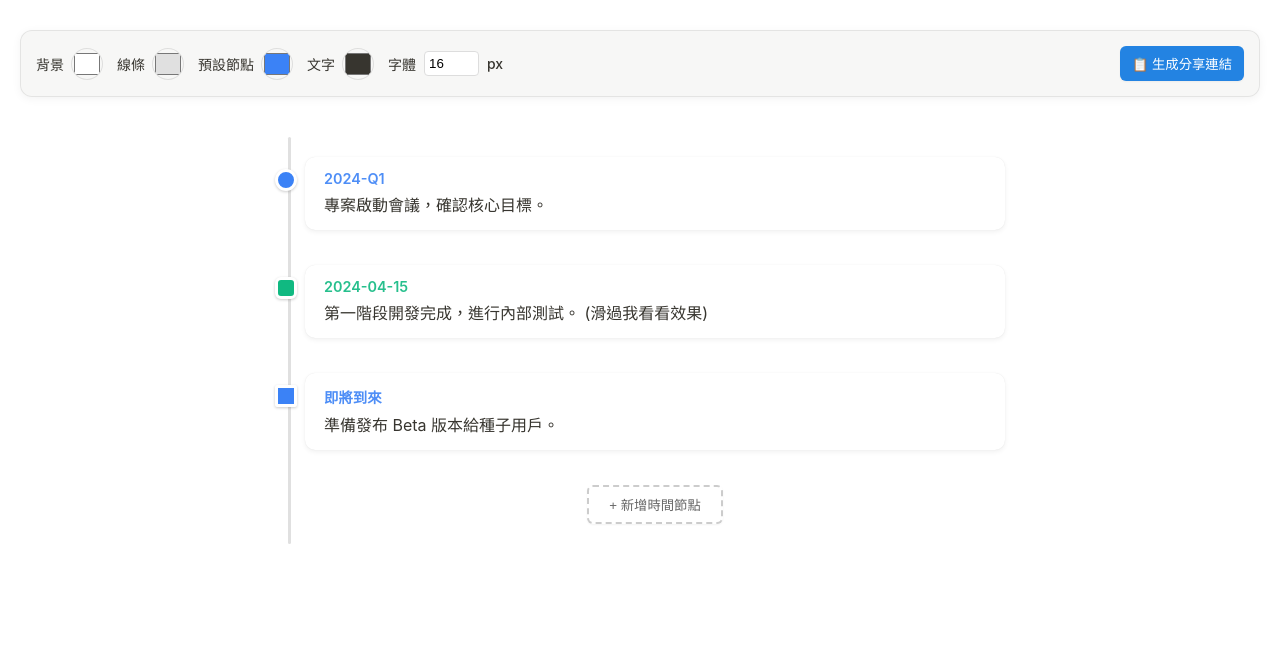
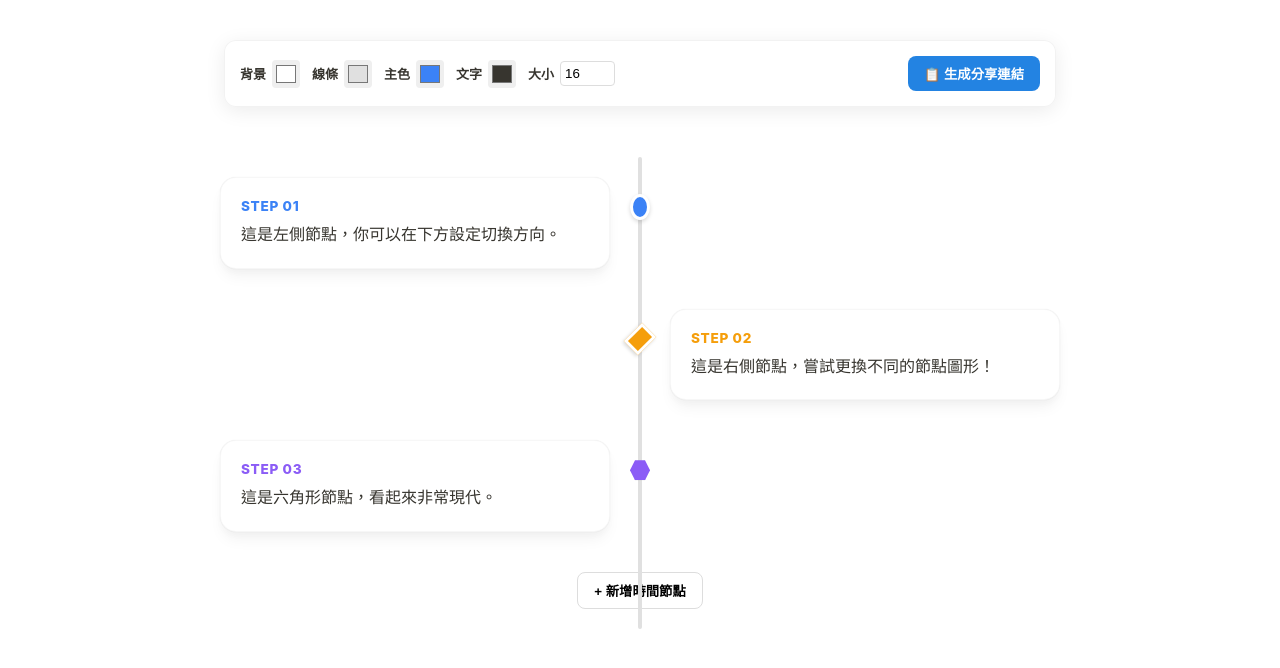
Before and after one commit to l0905501192-arch/Timeline01, a plain HTML site: page index.html in a window 1280 px wide. Drawn offline with Linux system fonts and the light colour scheme.

Commit message:
Update index.html

```diff
--- a/index.html
+++ b/index.html
@@ -3,380 +3,267 @@
 <head>
     <meta charset="UTF-8">
     <meta name="viewport" content="width=device-width, initial-scale=1.0">
-    <title>Notion 美化版可編輯時間線 V2</title>
+    <title>Notion 進階美化時間線 V3</title>
     <style>
         :root {
-            /* 全局變數 */
             --bg-color: #ffffff;
             --line-color: #e0e0e0;
             --global-node-color: #3b82f6;
             --text-color: #37352f;
-            --card-bg: #ffffff; /* 卡片背景色，通常比背景稍微亮一點或持平 */
+            --card-bg: #ffffff;
             --font-size: 16px;
         }
 
         body {
             margin: 0;
-            padding: 30px 20px;
-            font-family: -apple-system, BlinkMacSystemFont, "Segoe UI", Roboto, Helvetica, Arial, sans-serif;
+            padding: 40px 10px;
+            font-family: -apple-system, BlinkMacSystemFont, "Segoe UI", Roboto, sans-serif;
             background-color: var(--bg-color);
             color: var(--text-color);
-            transition: background 0.3s, color 0.3s;
+            transition: all 0.3s;
         }
 
         /* --- 控制面板 --- */
         #controls {
-            background: rgba(247, 247, 245, 0.9);
-            backdrop-filter: blur(10px);
-            padding: 15px;
-            border-radius: 12px;
-            margin-bottom: 40px;
-            box-shadow: 0 2px 10px rgba(0,0,0,0.05);
-            display: flex;
-            flex-wrap: wrap;
-            gap: 15px;
-            align-items: center;
-            border: 1px solid rgba(0,0,0,0.08);
+            position: sticky; top: 10px; z-index: 100;
+            background: rgba(255, 255, 255, 0.8);
+            backdrop-filter: blur(12px);
+            padding: 15px; border-radius: 12px;
+            margin: 0 auto 50px auto; max-width: 800px;
+            box-shadow: 0 4px 20px rgba(0,0,0,0.08);
+            display: flex; flex-wrap: wrap; gap: 12px; align-items: center;
+            border: 1px solid rgba(0,0,0,0.05);
         }
 
-        .control-group { display: flex; align-items: center; gap: 8px; font-size: 14px; font-weight: 500;}
-        input[type="color"] { width: 30px; height: 30px; border: none; padding: 0; background: none; cursor: pointer; border-radius: 50%; overflow: hidden; box-shadow: 0 0 0 1px rgba(0,0,0,0.1);}
-        input[type="number"] { padding: 4px; border: 1px solid #ddd; border-radius: 4px;}
+        .control-group { display: flex; align-items: center; gap: 6px; font-size: 13px; font-weight: 600; }
+        input[type="color"] { width: 28px; height: 28px; border: none; cursor: pointer; border-radius: 4px; }
+        input[type="number"] { width: 45px; padding: 4px; border: 1px solid #ddd; border-radius: 4px; }
 
         button {
-            cursor: pointer;
-            padding: 8px 12px;
-            border-radius: 6px;
-            border: 1px solid #ddd;
-            background: white;
-            font-weight: 500;
-            transition: all 0.2s;
-            box-shadow: 0 1px 2px rgba(0,0,0,0.05);
+            cursor: pointer; padding: 8px 16px; border-radius: 8px; border: 1px solid #ddd;
+            background: white; font-weight: 600; transition: all 0.2s;
         }
-        button:hover { background: #f0f0f0; }
         .btn-primary { background: #2383e2; color: white; border: none; }
-        .btn-primary:hover { background: #1a73ca; box-shadow: 0 2px 5px rgba(35, 131, 226, 0.3); }
+        .btn-primary:hover { transform: translateY(-1px); box-shadow: 0 4px 12px rgba(35, 131, 226, 0.3); }
 
-        /* --- 時間線主體結構 --- */
+        /* --- 時間線核心佈局 --- */
         .timeline-container {
-            position: relative;
-            max-width: 700px;
-            margin: 0 auto;
-            padding: 20px 0 20px 30px; /* 左側留空給線條 */
+            position: relative; max-width: 900px; margin: 0 auto; padding: 20px 0;
         }
 
-        /* 垂直主線 */
+        /* 中央主線 */
         .timeline-line {
-            position: absolute;
-            left: 13px; /* 調整線條位置以對齊節點中心 */
-            top: 0;
-            bottom: 0;
-            width: 3px;
-            background-color: var(--line-color);
-            border-radius: 1.5px;
-            z-index: 0;
+            position: absolute; left: 50%; top: 0; bottom: 0;
+            width: 4px; background-color: var(--line-color);
+            transform: translateX(-50%); border-radius: 2px; z-index: 1;
         }
 
-        /* 單一節點區塊 */
+        /* 節點外層 */
         .node-wrapper {
-            position: relative;
-            margin-bottom: 35px;
+            position: relative; width: 100%; margin-bottom: 40px;
+            display: flex; justify-content: center; align-items: center;
         }
 
-        /* 節點圓點/形狀 */
+        /* 側向排版邏輯 */
+        .node-wrapper.left { justify-content: flex-start; padding-right: 50%; box-sizing: border-box; }
+        .node-wrapper.right { justify-content: flex-end; padding-left: 50%; box-sizing: border-box; }
+
+        /* 節點圖形容器 */
+        .node-dot-container {
+            position: absolute; left: 50%; top: 20px;
+            transform: translateX(-50%); z-index: 2;
+            width: 20px; height: 20px;
+            display: flex; align-items: center; justify-content: center;
+        }
+
         .node-dot {
-            position: absolute;
-            left: -30px; /* 調整以對齊線條中心 */
-            top: 12px; /* 調整垂直對齊 */
-            width: 16px;
-            height: 16px;
-            /* 背景色與形狀由 JS 動態控制 */
-            border: 3px solid var(--bg-color); /* 用邊框製造與線條的間隔感 */
-            z-index: 2;
-            box-shadow: 0 1px 3px rgba(0,0,0,0.2);
+            width: 100%; height: 100%;
+            background-color: var(--global-node-color);
+            border: 3px solid var(--bg-color);
+            box-shadow: 0 2px 4px rgba(0,0,0,0.15);
             transition: all 0.3s cubic-bezier(0.175, 0.885, 0.32, 1.275);
         }
-        /* 形狀類別 */
+
+        /* --- 多樣化形狀 --- */
         .shape-circle { border-radius: 50%; }
         .shape-square { border-radius: 2px; }
         .shape-rounded { border-radius: 6px; }
+        .shape-diamond { transform: rotate(45deg); }
+        .shape-hexagon { clip-path: polygon(25% 0%, 75% 0%, 100% 50%, 75% 100%, 25% 100%, 0% 50%); border: none !important; }
+        .shape-star { clip-path: polygon(50% 0%, 61% 35%, 98% 35%, 68% 57%, 79% 91%, 50% 70%, 21% 91%, 32% 57%, 2% 35%, 39% 35%); border: none !important; }
 
-
-        /* --- 美化後的內容卡片 --- */
+        /* --- 內容卡片 --- */
         .node-card {
-            position: relative;
-            background: var(--card-bg);
-            padding: 12px 18px;
-            border-radius: 10px;
-            box-shadow: 0 2px 5px rgba(0,0,0,0.06), 0 0 1px rgba(0,0,0,0.1);
-            font-size: var(--font-size);
-            transition: all 0.3s ease;
-            border: 1px solid transparent;
+            width: 90%; max-width: 380px; background: var(--card-bg);
+            padding: 20px; border-radius: 16px;
+            box-shadow: 0 4px 6px rgba(0,0,0,0.02), 0 10px 15px -3px rgba(0,0,0,0.05), 0 0 1px rgba(0,0,0,0.1);
+            position: relative; transition: all 0.3s ease;
+            margin: 0 30px; border: 1px solid rgba(0,0,0,0.03);
         }
 
-        /* 卡片互動動畫 */
         .node-card:hover {
-            transform: translateY(-3px) scale(1.01);
-            box-shadow: 0 8px 15px rgba(0,0,0,0.1), 0 0 1px rgba(0,0,0,0.1);
-            border-color: rgba(0,0,0,0.05);
-        }
-
-        .node-wrapper:hover .node-dot {
-             transform: scale(1.2); /* 滑鼠移到卡片時，點也稍微放大 */
+            transform: translateY(-5px) scale(1.02);
+            box-shadow: 0 20px 25px -5px rgba(0,0,0,0.1), 0 10px 10px -5px rgba(0,0,0,0.04);
         }
 
         .node-time {
-            font-weight: 600;
-            margin-bottom: 6px;
-            display: block;
-            color: var(--global-node-color); /* 時間顏色預設跟隨全局節點色 */
-            opacity: 0.9;
-            font-size: 0.9em;
+            font-weight: 800; font-size: 0.85em; margin-bottom: 8px; display: block;
+            letter-spacing: 0.05em; color: var(--global-node-color);
         }
 
-        .node-desc {
-            line-height: 1.5;
-            outline: none; /* 移除編輯時的藍框 */
+        .node-desc { line-height: 1.6; outline: none; font-size: var(--font-size); }
+
+        /* --- 個別控制項 --- */
+        .node-settings {
+            margin-top: 15px; padding-top: 10px; border-top: 1px solid #eee;
+            display: none; flex-wrap: wrap; gap: 10px; font-size: 11px;
+        }
+        .node-wrapper:hover .node-settings { display: flex; }
+        .node-settings select, .node-settings button { padding: 3px 6px; border-radius: 4px; border: 1px solid #ddd; font-size: 11px; }
+
+        .delete-btn {
+            position: absolute; top: 10px; right: 10px; width: 20px; height: 20px;
+            display: flex; align-items: center; justify-content: center;
+            border-radius: 50%; cursor: pointer; opacity: 0; transition: 0.2s; background: #fff1f0; color: #ff4d4f;
+        }
+        .node-card:hover .delete-btn { opacity: 1; }
+
+        /* --- 響應式 --- */
+        @media (max-width: 600px) {
+            .timeline-line { left: 20px; }
+            .node-dot-container { left: 20px; }
+            .node-wrapper.left, .node-wrapper.right { justify-content: flex-start; padding-left: 45px; padding-right: 10px; }
+            .node-card { max-width: 100%; margin: 0; }
         }
 
-        /* 刪除按鈕 */
-        .delete-btn {
-            position: absolute;
-            top: 8px;
-            right: 8px;
-            width: 24px;
-            height: 24px;
-            display: flex; align-items: center; justify-content: center;
-            color: #999;
-            border-radius: 50%;
-            cursor: pointer;
-            opacity: 0; /* 預設隱藏 */
-            transition: all 0.2s;
-            background: rgba(0,0,0,0.05);
-        }
-        .delete-btn:hover { color: white; background: #ff4d4f; }
-        .node-card:hover .delete-btn { opacity: 1; } /* hover 卡片時顯示 */
-
-
-        /* --- 個別節點設定列 (Hover 時顯示) --- */
-        .node-individual-controls {
-            margin-top: 8px;
-            padding: 8px 12px;
-            background: rgba(0,0,0,0.03);
-            border-radius: 6px;
-            display: none; /* 預設隱藏 */
-            align-items: center;
-            gap: 10px;
-            font-size: 12px;
-            color: #666;
-            animation: fadeIn 0.3s ease;
-        }
-        /* 滑鼠滑過整個節點區域時顯示設定列 */
-        .node-wrapper:hover .node-individual-controls {
-            display: flex;
-        }
-
-        .node-individual-controls select {
-            padding: 2px 4px; border-radius: 4px; border: 1px solid #ddd; font-size: 12px;
-        }
-        .btn-reset { padding: 2px 6px; font-size: 11px; background: none; border: 1px solid #ccc;}
-        .btn-reset:hover { border-color: #999; color: #333; background: #ddd;}
-
-        @keyframes fadeIn { from { opacity: 0; transform: translateY(-5px); } to { opacity: 1; transform: translateY(0); }}
-
-
-        /* --- 唯讀模式 (用於分享連結) --- */
-        body.readonly #controls { display: none !important; }
-        body.readonly .delete-btn { display: none !important; }
-        body.readonly .add-node-btn-container { display: none !important; }
-        body.readonly .node-individual-controls { display: none !important; } /* 重要：隱藏個別控制項 */
-        body.readonly .node-card:hover { transform: translateY(-3px) scale(1.01); } /* 保持動畫 */
-        body.readonly [contenteditable="true"] { contenteditable="false"; } /* 禁止編輯文字 */
-        body.readonly { padding-top: 50px; }
-
+        /* 唯讀模式 */
+        body.readonly #controls, body.readonly .node-settings, body.readonly .delete-btn, body.readonly #addBtn { display: none !important; }
+        body.readonly .node-desc { pointer-events: none; }
     </style>
 </head>
-<body id="body">
+<body>
 
 <div id="controls">
-    <div class="control-group" title="全局背景顏色">背景 <input type="color" id="bgColor" value="#ffffff"></div>
-    <div class="control-group" title="時間線條顏色">線條 <input type="color" id="lineColor" value="#e0e0e0"></div>
-    <div class="control-group" title="預設節點顏色">預設節點 <input type="color" id="globalNodeColor" value="#3b82f6"></div>
-    <div class="control-group" title="文字顏色">文字 <input type="color" id="textColor" value="#37352f"></div>
-    <div class="control-group">字體 <input type="number" id="fontSize" value="16" style="width: 45px;" min="12" max="24"> px</div>
-    <div style="flex-grow: 1;"></div> <button class="btn-primary" onclick="generateShareLink()">📋 生成分享連結</button>
+    <div class="control-group">背景<input type="color" id="bgColor" value="#ffffff"></div>
+    <div class="control-group">線條<input type="color" id="lineColor" value="#e0e0e0"></div>
+    <div class="control-group">主色<input type="color" id="globalNodeColor" value="#3b82f6"></div>
+    <div class="control-group">文字<input type="color" id="textColor" value="#37352f"></div>
+    <div class="control-group">大小<input type="number" id="fontSize" value="16"></div>
+    <div style="flex-grow: 1;"></div>
+    <button class="btn-primary" onclick="generateShareLink()">📋 生成分享連結</button>
 </div>
 
 <div class="timeline-container">
     <div class="timeline-line"></div>
-    <div id="nodesContainer">
-        </div>
-    <div class="add-node-btn-container" style="margin-top: 20px; text-align: center;">
-        <button onclick="addNode()" style="padding: 8px 20px; border: 2px dashed #ccc; color: #666;">+ 新增時間節點</button>
+    <div id="nodesContainer"></div>
+    <div id="addBtn" style="text-align: center; margin-top: 30px;">
+        <button onclick="addNode()">+ 新增時間節點</button>
     </div>
 </div>
 
 <script>
-    // 初始狀態資料結構
     let state = {
-        bg: '#ffffff',
-        line: '#e0e0e0',
-        globalNode: '#3b82f6',
-        text: '#37352f',
-        size: 16,
-        // items 現在包含可選的 'color' 和 'shape' 屬性
+        bg: '#ffffff', line: '#e0e0e0', globalNode: '#3b82f6', text: '#37352f', size: 16,
         items: [
-            { time: '2024-Q1', desc: '專案啟動會議，確認核心目標。', shape: 'circle' },
-            { time: '2024-04-15', desc: '第一階段開發完成，進行內部測試。 (滑過我看看效果)', color: '#10b981', shape: 'rounded' },
-            { time: '即將到來', desc: '準備發布 Beta 版本給種子用戶。', shape: 'square' }
+            { time: 'STEP 01', desc: '這是左側節點，你可以在下方設定切換方向。', side: 'left', shape: 'circle' },
+            { time: 'STEP 02', desc: '這是右側節點，嘗試更換不同的節點圖形！', side: 'right', shape: 'diamond', color: '#f59e0b' },
+            { time: 'STEP 03', desc: '這是六角形節點，看起來非常現代。', side: 'left', shape: 'hexagon', color: '#8b5cf6' }
         ]
     };
 
-    // 初始化函數
     function init() {
         const params = new URLSearchParams(window.location.search);
         const data = params.get('data');
-        const mode = params.get('mode');
-
         if (data) {
-            try {
-                state = JSON.parse(decodeURIComponent(atob(data)));
-            } catch (e) {
-                console.error("資料解析失敗", e);
-                alert("連結資料似乎損毀了。將加載預設內容。");
-            }
+            try { state = JSON.parse(decodeURIComponent(atob(data))); } catch (e) {}
+            if (params.get('mode') === 'view') document.body.classList.add('readonly');
         }
-
-        if (mode === 'view') {
-            document.body.classList.add('readonly');
-            // 在唯讀模式下，移除 contenteditable 屬性
-            const editables = document.querySelectorAll('[contenteditable="true"]');
-            editables.forEach(el => el.setAttribute('contenteditable', 'false'));
-        } else {
-            // 編輯模式下，同步控制項的值
-            document.getElementById('bgColor').value = state.bg;
-            document.getElementById('lineColor').value = state.line;
-            document.getElementById('globalNodeColor').value = state.globalNode;
-            document.getElementById('textColor').value = state.text;
-            document.getElementById('fontSize').value = state.size;
-        }
-
         render();
     }
 
-    // 渲染函數 (核心邏輯)
     function render() {
-        // 更新 CSS 變數
         document.documentElement.style.setProperty('--bg-color', state.bg);
         document.documentElement.style.setProperty('--line-color', state.line);
         document.documentElement.style.setProperty('--global-node-color', state.globalNode);
         document.documentElement.style.setProperty('--text-color', state.text);
         document.documentElement.style.setProperty('--font-size', state.size + 'px');
-        // 根據背景亮度自動調整卡片背景色 (簡單版)
-        const cardBg = state.bg === '#ffffff' ? '#ffffff' : adjustColorBrightness(state.bg, 10);
-        document.documentElement.style.setProperty('--card-bg', cardBg);
+        document.documentElement.style.setProperty('--card-bg', state.bg);
 
         const container = document.getElementById('nodesContainer');
         container.innerHTML = '';
 
-        const isReadonly = document.body.classList.contains('readonly');
+        state.items.forEach((item, index) => {
+            const side = item.side || 'left';
+            const color = item.color || state.globalNode;
+            const shape = item.shape || 'circle';
 
-        state.items.forEach((item, index) => {
-            // 決定此節點的顏色與形狀 (優先使用個別設定，否則使用全局)
-            const nodeColor = item.color || state.globalNode;
-            const nodeShapeClass = `shape-${item.shape || 'circle'}`;
-            // 時間文字顏色：如果有自定義節點色就用該色，否則用全局設定
-            const timeColorStyle = item.color ? `color: ${item.color}` : '';
+            const node = document.createElement('div');
+            node.className = `node-wrapper ${side}`;
+            node.innerHTML = `
+                <div class="node-dot-container">
+                    <div class="node-dot shape-${shape}" style="background-color: ${color}"></div>
+                </div>
+                <div class="node-card">
+                    <div class="delete-btn" onclick="removeNode(${index})">✕</div>
+                    <span class="node-time" style="color: ${color}" contenteditable="true" onblur="updateItem(${index}, 'time', this.innerText)">${item.time}</span>
+                    <div class="node-desc" contenteditable="true" onblur="updateItem(${index}, 'desc', this.innerText)">${item.desc}</div>
 
-            const nodeWrapper = document.createElement('div');
-            nodeWrapper.className = 'node-wrapper';
-            nodeWrapper.innerHTML = `
-                <div class="node-dot ${nodeShapeClass}" style="background-color: ${nodeColor}; border-color: var(--bg-color);"></div>
-
-                <div class="node-card">
-                    <span class="delete-btn" onclick="removeNode(${index})">✕</span>
-                    <span class="node-time" style="${timeColorStyle}" contenteditable="${!isReadonly}" onblur="updateText(${index}, 'time', this.innerText)">${item.time}</span>
-                    <div class="node-desc" contenteditable="${!isReadonly}" onblur="updateText(${index}, 'desc', this.innerText)">${item.desc}</div>
-                </div>
-
-                <div class="node-individual-controls">
-                    <span>個別設定:</span>
-                    <input type="color" title="此節點顏色" value="${nodeColor}" onchange="updateItemSetting(${index}, 'color', this.value)">
-                    <select title="此節點形狀" onchange="updateItemSetting(${index}, 'shape', this.value)">
-                        <option value="circle" ${(!item.shape || item.shape === 'circle') ? 'selected' : ''}>圓形</option>
-                        <option value="rounded" ${item.shape === 'rounded' ? 'selected' : ''}>圓角</option>
-                        <option value="square" ${item.shape === 'square' ? 'selected' : ''}>方形</option>
-                    </select>
-                    ${(item.color || item.shape) ? `<button class="btn-reset" onclick="resetItemSetting(${index})" title="清除個別設定，恢復全局樣式">重置</button>` : ''}
+                    <div class="node-settings">
+                        <select onchange="updateItem(${index}, 'side', this.value)">
+                            <option value="left" ${side==='left'?'selected':''}>左側</option>
+                            <option value="right" ${side==='right'?'selected':''}>右側</option>
+                        </select>
+                        <select onchange="updateItem(${index}, 'shape', this.value)">
+                            <option value="circle" ${shape==='circle'?'selected':''}>圓形</option>
+                            <option value="square" ${shape==='square'?'selected':''}>方形</option>
+                            <option value="rounded" ${shape==='rounded'?'selected':''}>圓角</option>
+                            <option value="diamond" ${shape==='diamond'?'selected':''}>菱形</option>
+                            <option value="hexagon" ${shape==='hexagon'?'selected':''}>六角形</option>
+                            <option value="star" ${shape==='star'?'selected':''}>星形</option>
+                        </select>
+                        <input type="color" value="${color}" onchange="updateItem(${index}, 'color', this.value)">
+                        <button onclick="resetItem(${index})">重置</button>
+                    </div>
                 </div>
             `;
-            container.appendChild(nodeWrapper);
+            container.appendChild(node);
         });
     }
 
-    // --- 事件處理與資料操作 ---
+    function updateItem(index, key, value) {
+        state.items[index][key] = value;
+        if (key !== 'time' && key !== 'desc') render();
+    }
 
-    // 全局設定更新
+    function addNode() {
+        state.items.push({ time: 'NEW STEP', desc: '新內容描述...', side: state.items.length % 2 === 0 ? 'left' : 'right', shape: 'circle' });
+        render();
+    }
+
+    function removeNode(index) {
+        state.items.splice(index, 1);
+        render();
+    }
+
+    function resetItem(index) {
+        delete state.items[index].color;
+        delete state.items[index].shape;
+        render();
+    }
+
     document.getElementById('bgColor').oninput = (e) => { state.bg = e.target.value; render(); };
     document.getElementById('lineColor').oninput = (e) => { state.line = e.target.value; render(); };
     document.getElementById('globalNodeColor').oninput = (e) => { state.globalNode = e.target.value; render(); };
     document.getElementById('textColor').oninput = (e) => { state.text = e.target.value; render(); };
     document.getElementById('fontSize').oninput = (e) => { state.size = e.target.value; render(); };
 
-    // 節點操作
-    function addNode() {
-        // 新節點預設不帶個別顏色和形狀，使用全局設定
-        state.items.push({ time: '新時間點', desc: '點擊編輯描述內容...' });
-        render();
+    function generateShareLink() {
+        const base64Data = btoa(encodeURIComponent(JSON.stringify(state)));
+        const url = `${window.location.origin}${window.location.pathname}?mode=view&data=${base64Data}`;
+        navigator.clipboard.writeText(url);
+        alert('分享連結已複製！請在 Notion 使用 /embed 貼上。');
     }
 
-    function removeNode(index) {
-        if(confirm('確定要刪除這個時間節點嗎？')) {
-            state.items.splice(index, 1);
-            render();
-        }
-    }
-
-    function updateText(index, key, value) {
-        state.items[index][key] = value;
-        // 不需要 render，因為是 contenteditable 直接修改的
-    }
-
-    // 更新個別節點的特殊設定 (顏色/形狀)
-    function updateItemSetting(index, key, value) {
-        state.items[index][key] = value;
-        render();
-    }
-
-    // 重置個別節點設定 (移除屬性，回歸全局)
-    function resetItemSetting(index) {
-        delete state.items[index].color;
-        delete state.items[index].shape;
-        render();
-    }
-
-    // 生成分享連結
-    function generateShareLink() {
-        // 使用 encodeURIComponent 處理中文，避免 Base64 編碼問題
-        const base64Data = btoa(encodeURIComponent(JSON.stringify(state)));
-        const url = `${window.location.origin}${window.location.pathname}?mode=view&data=${base64Data}`;
-
-        navigator.clipboard.writeText(url).then(() => {
-            alert('✅ 唯讀分享連結已複製到剪貼簿！\n\n你可以將此連結嵌入到 Notion 中。');
-        }, (err) => {
-            console.error('無法複製文字: ', err);
-            alert('複製失敗，請手動複製網址列的連結 (請先確保網址已更新)。');
-        });
-    }
-
-    // 輔助函數：調整顏色亮度 (用於卡片背景)
-    function adjustColorBrightness(hex, percent) {
-        // 這裡只是一個非常簡單的實作，用於稍微改變卡片背景色
-        // 在深色背景模式下可能需要更複雜的算法
-        return hex;
-    }
-
-    // 啟動
     init();
 </script>
 </body>
```
